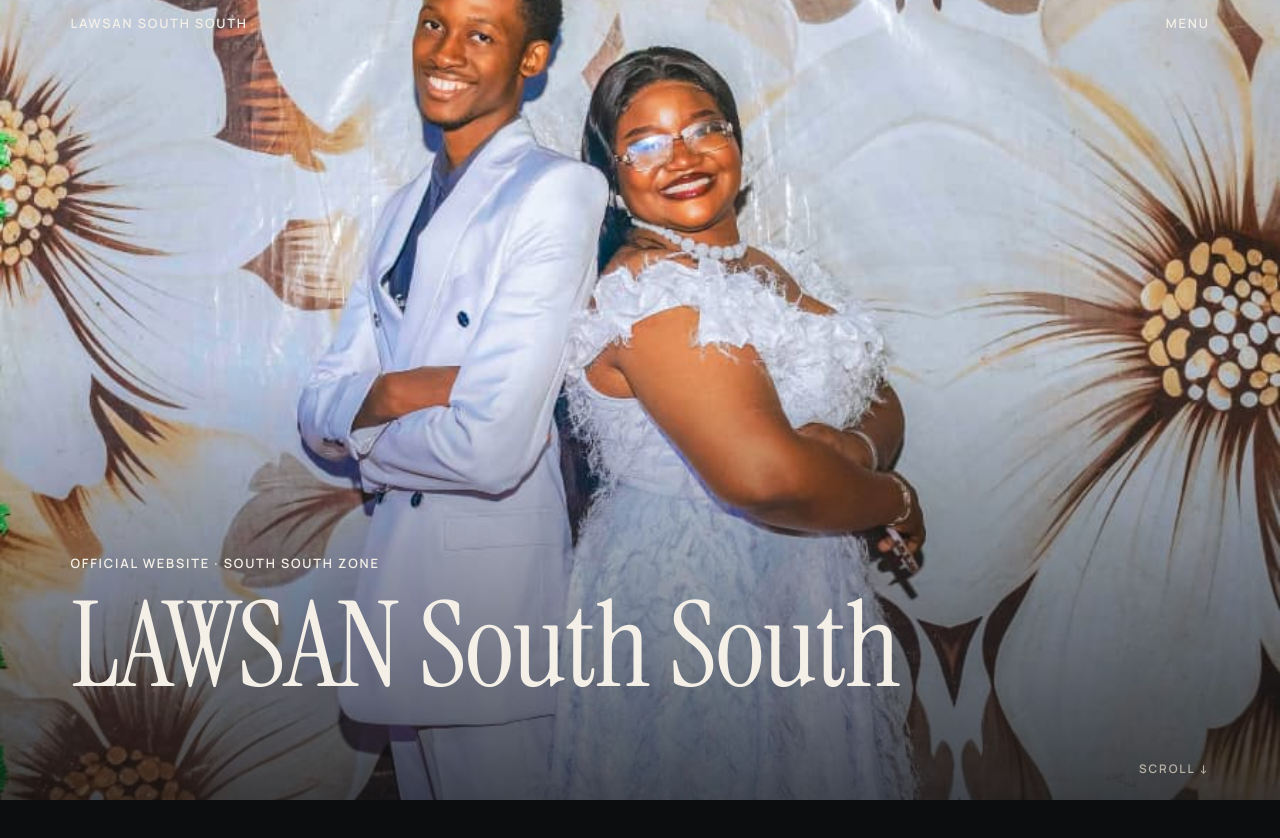
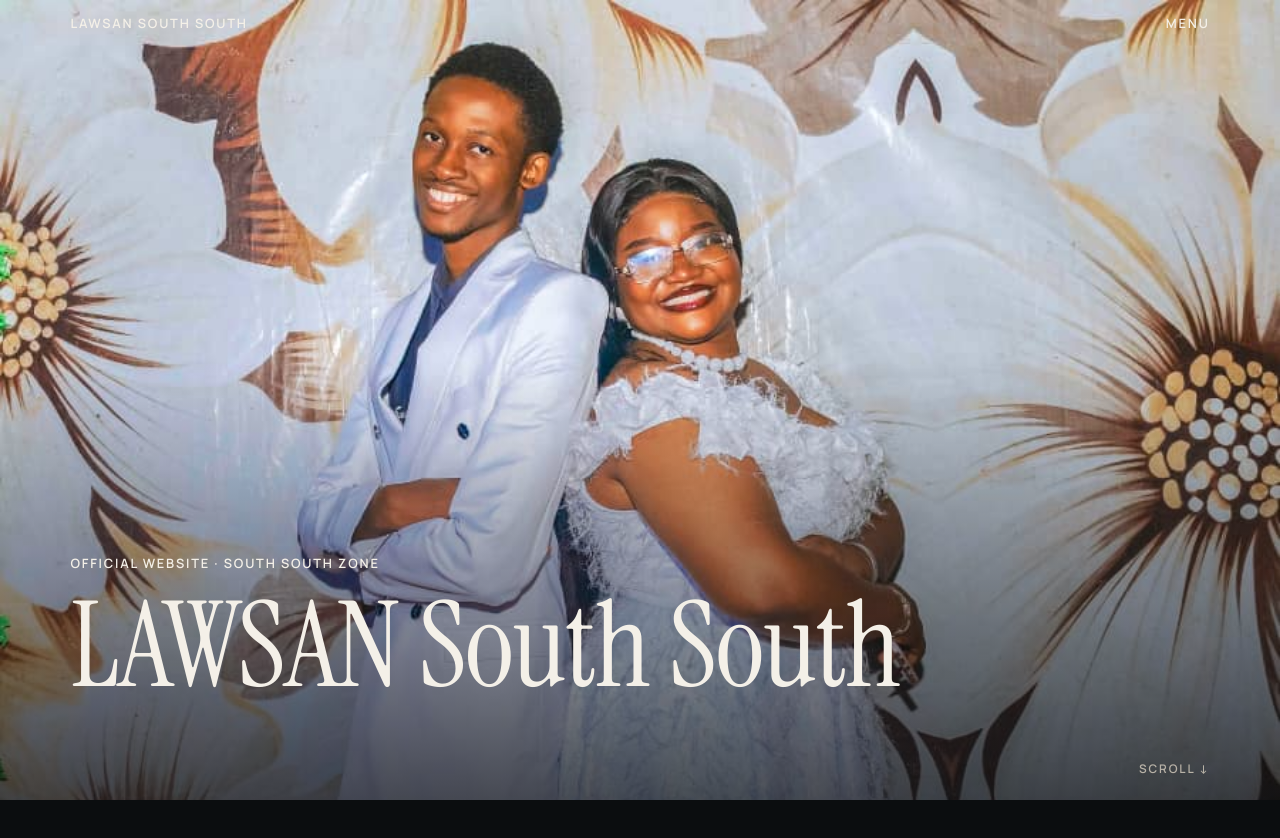
Before and after one commit to itztonydoubra-hash/SSZC, a Next.js app: page / in a window 1280 px wide. Shown: the top 838 px of the page. Built offline with nearby package versions, Linux system fonts and the light colour scheme.

Commit message:
Homepage: hero image position adjusted to top

```diff
--- a/app/page.tsx
+++ b/app/page.tsx
@@ -61,7 +61,7 @@
             fill
             priority
             sizes="100vw"
-            style={{ objectFit: "cover", objectPosition: "center" }}
+            style={{ objectFit: "cover", objectPosition: "top" }}
           />
         </div>
         <div className="hp-hero__scrim" aria-hidden />
```
